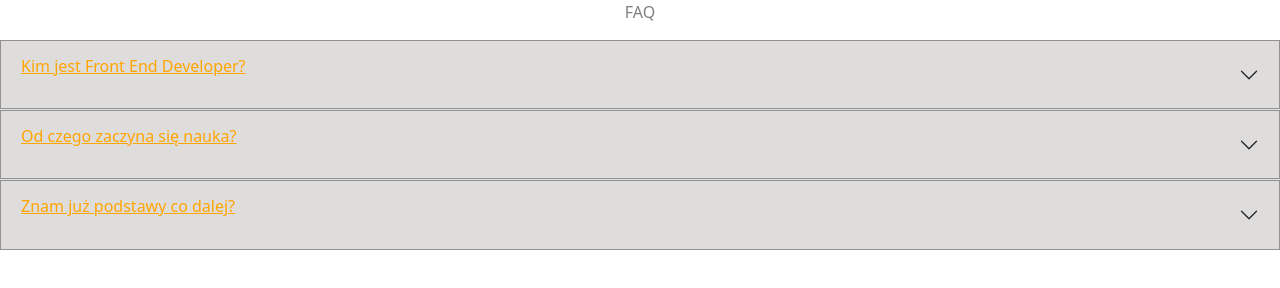
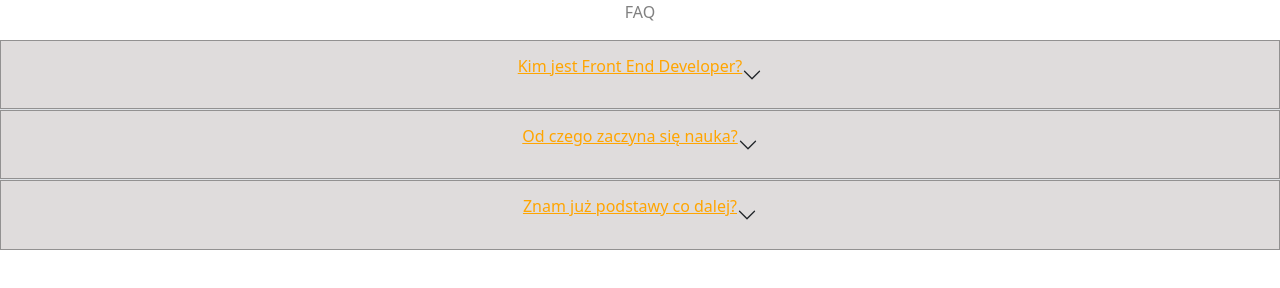
Before and after one commit to mariuszch88/zadania-listopad, a plain HTML site: page zadanie-48137/index.html in a window 1280 px wide. Drawn offline with nearby package versions, Linux system fonts and the light colour scheme.

Commit message:
zadanie-zakończone

```diff
--- a/zadanie-48137/index.html
+++ b/zadanie-48137/index.html
@@ -14,8 +14,9 @@
     <div class="accordion accordion-flush" id="">
         <div class="accordion-item all">
             <h2 class="accordion-header all">
-                <button class="accordion-button collapsed" type="button" data-bs-toggle="collapse"
-                    data-bs-target="#flush-collapseOne" aria-expanded="false" aria-controls="flush-collapseOne">
+                <button class="accordion-button collapsed justify-content-center" type="button"
+                    data-bs-toggle="collapse" data-bs-target="#flush-collapseOne" aria-expanded="false"
+                    aria-controls="flush-collapseOne">
                     <p class="article all">Kim jest Front End Developer?</p>
                 </button>
             </h2>
@@ -28,7 +29,7 @@
         </div>
         <div class="accordion-item all">
             <h2 class="accordion-header all">
-                <button class="accordion-button collapsed" type="button" data-bs-toggle="collapse"
+                <button class="accordion-button collapsed justify-content-center" type="button"
                     data-bs-target="#flush-collapseTwo" aria-expanded="false" aria-controls="flush-collapseTwo">
                     <p class="article all">Od czego zaczyna się nauka?</p>
                 </button>
@@ -42,8 +43,9 @@
         </div>
         <div class="accordion-item all">
             <h2 class="accordion-header all">
-                <button class="accordion-button collapsed" type="button" data-bs-toggle="collapse"
-                    data-bs-target="#flush-collapseThree" aria-expanded="false" aria-controls="flush-collapseThree">
+                <button class="accordion-button collapsed justify-content-center" type="button"
+                    data-bs-toggle="collapse" data-bs-target="#flush-collapseThree" aria-expanded="false"
+                    aria-controls="flush-collapseThree">
                     <p class="article all">Znam już podstawy co dalej?</p>
                 </button>
             </h2>
--- a/zadanie-48137/style.css
+++ b/zadanie-48137/style.css
@@ -17,5 +17,10 @@
 .accordion-button {
     background-color: rgb(223, 220, 220);
     border: 1px rgb(146, 145, 145) solid;
+    justify-content: center;
 
 }
+
+.accordion-button::after {
+    margin: 0;
+}
```
